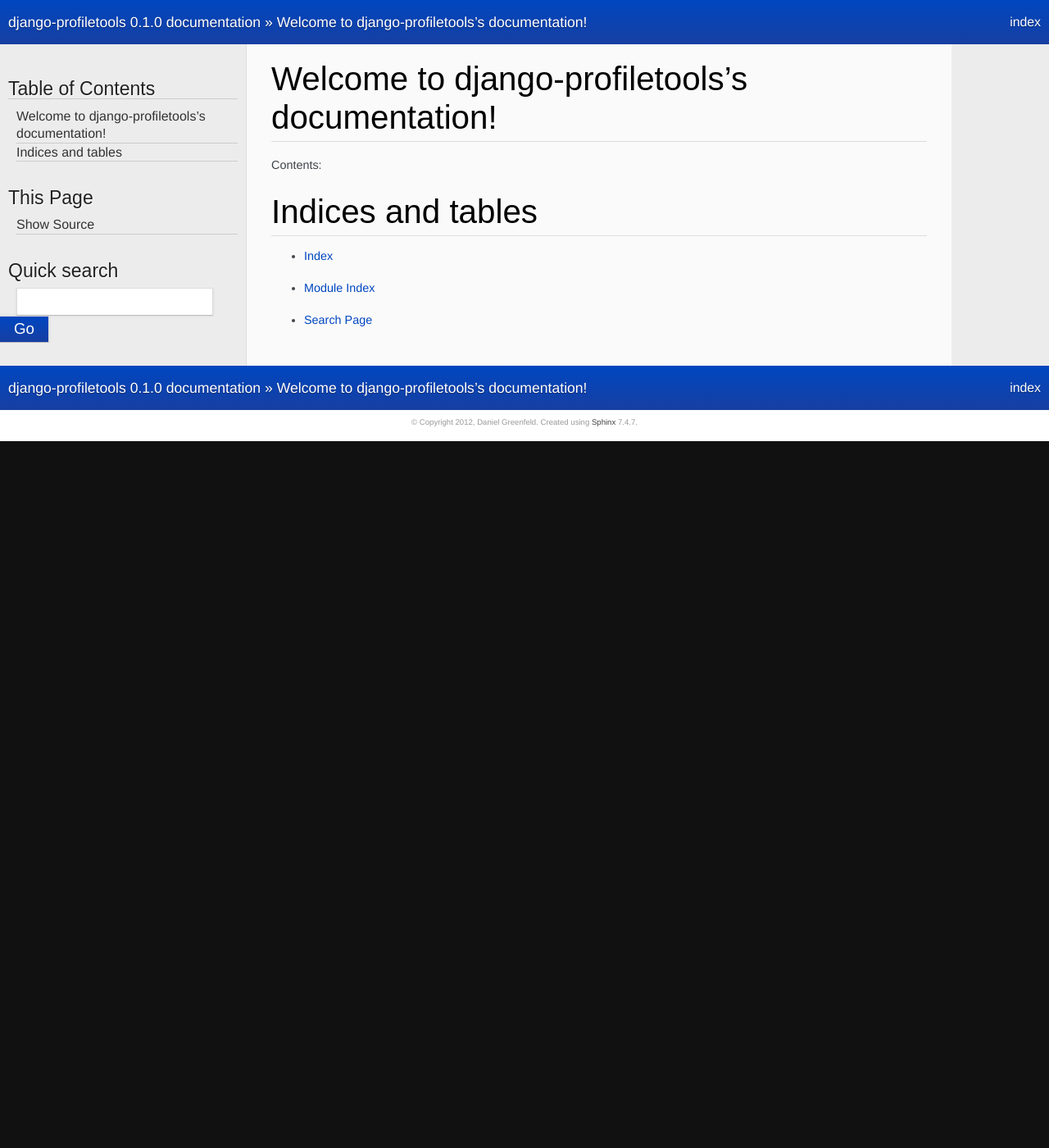
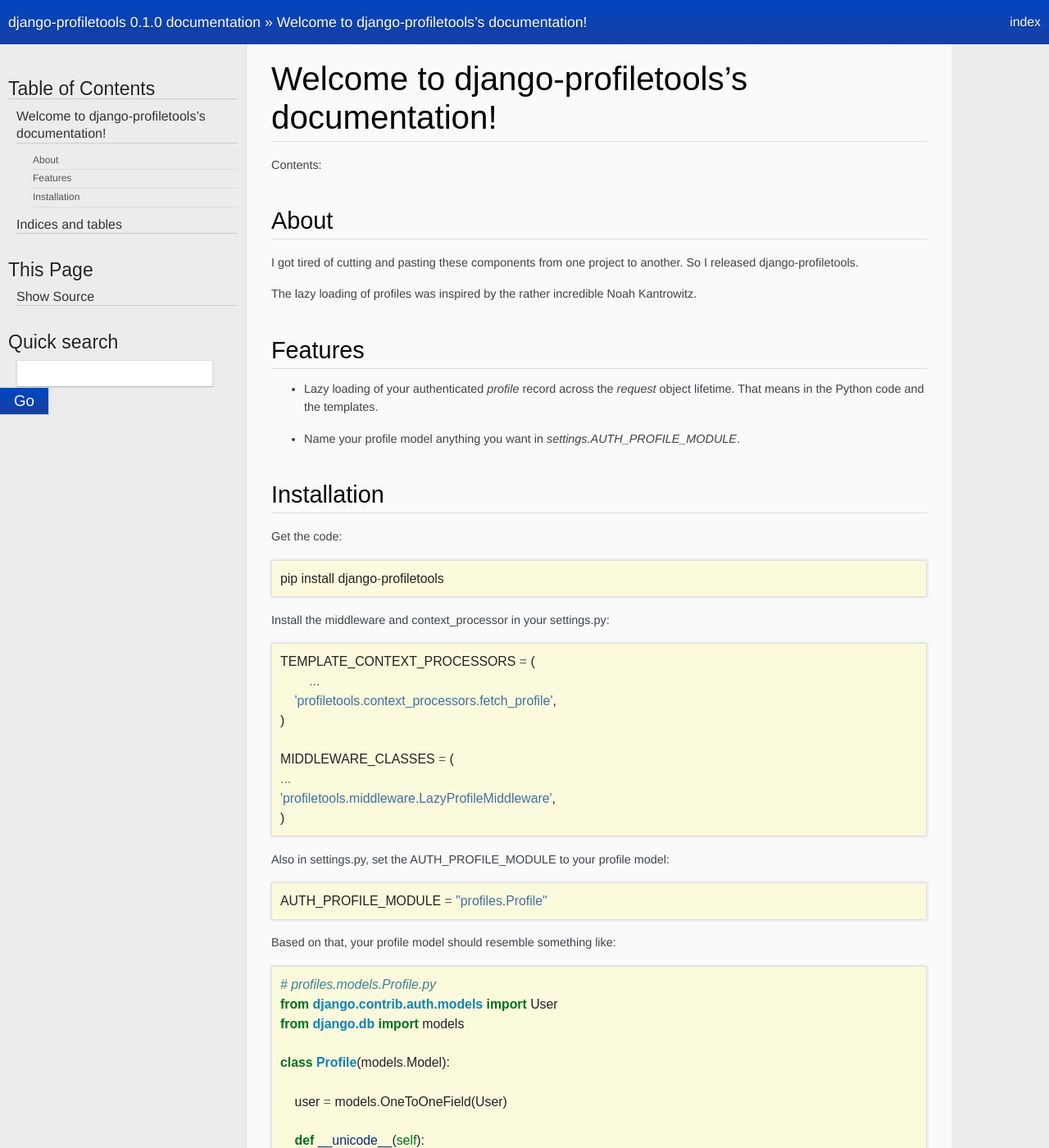
Before and after one commit to pydanny/django-profiletools, a Sphinx documentation site: the page built from docs/index.rst, in a window 1280 px wide and 1400 px high. Shown: the whole window at 82% size. Built offline with Sphinx 7.4.7, drawn with Linux system fonts in a browser that asks for light colours; some web fonts are replaced; some of the changed text lies outside the part shown.

Commit message:
docs update

```diff
--- a/docs/index.rst
+++ b/docs/index.rst
@@ -11,6 +11,58 @@ Contents:
 .. toctree::
    :maxdepth: 2
 
+About
+------
+
+I got tired of cutting and pasting these components from one project to another. So I released django-profiletools.
+
+The lazy loading of profiles was inspired by the rather incredible Noah Kantrowitz.
+
+Features
+------------
+
+* Lazy loading of your authenticated `profile` record across the `request` object lifetime. That means in the Python code and the templates.
+* Name your profile model anything you want in `settings.AUTH_PROFILE_MODULE`.
+
+Installation
+------------
+
+Get the code::
+
+	pip install django-profiletools
+
+Install the middleware and context_processor in your settings.py::
+
+	TEMPLATE_CONTEXT_PROCESSORS = (
+		...
+	    'profiletools.context_processors.fetch_profile',
+	)
+
+	MIDDLEWARE_CLASSES = (
+	...
+	'profiletools.middleware.LazyProfileMiddleware',
+	)
+
+Also in settings.py, set the AUTH_PROFILE_MODULE to your profile model::
+
+	AUTH_PROFILE_MODULE = "profiles.Profile"
+
+Based on that, your profile model should resemble something like::
+
+	# profiles.models.Profile.py
+	from django.contrib.auth.models import User
+	from django.db import models
+
+	class Profile(models.Model):
+
+	    user = models.OneToOneField(User)
+
+	    def __unicode__(self):
+	        return self.user.username
+
+
+
+
 
 
 Indices and tables
```
